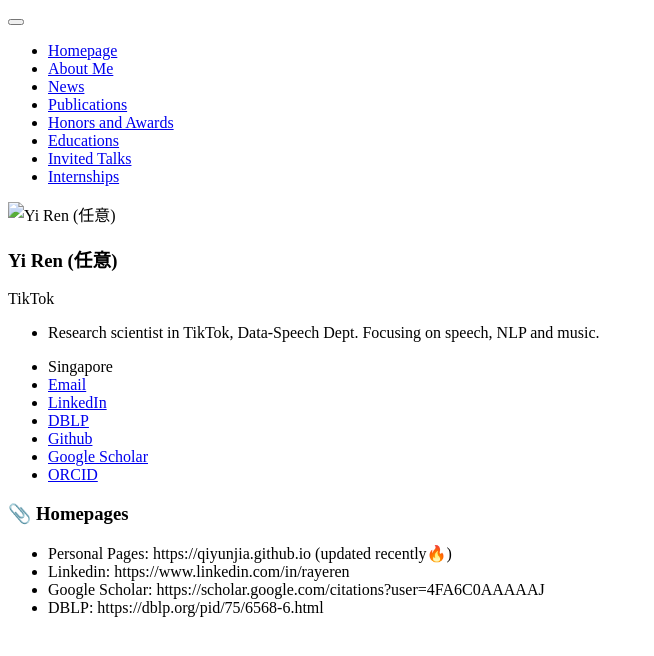
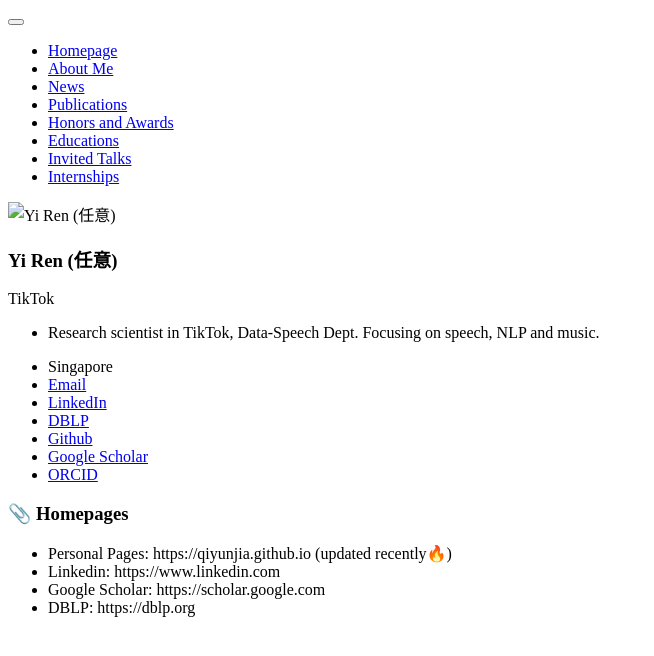
Before and after one commit to RayeRen/rayeren.github.io, a Jekyll site: the page built from _pages/includes/homepage.md, in a window 1280 px wide. Shown: the top 656 px of the page, without its empty margins (0-654 px from the left). Built offline with Jekyll 4.4.1, drawn with Linux system fonts in a browser that asks for light colours; our own code applies the rules of GitHub Pages for plain Markdown files; some of the changed lines change nothing that is shown.

Commit message:
Update homepage.md

```diff
--- a/_pages/includes/homepage.md
+++ b/_pages/includes/homepage.md
@@ -1,5 +1,5 @@
 # 📎 Homepages
 - Personal Pages: https://qiyunjia.github.io (updated recently🔥)
-- Linkedin: https://www.linkedin.com/in/rayeren
-- Google Scholar: https://scholar.google.com/citations?user=4FA6C0AAAAAJ
-- DBLP: https://dblp.org/pid/75/6568-6.html
+- Linkedin: https://www.linkedin.com
+- Google Scholar: https://scholar.google.com
+- DBLP: https://dblp.org
```
